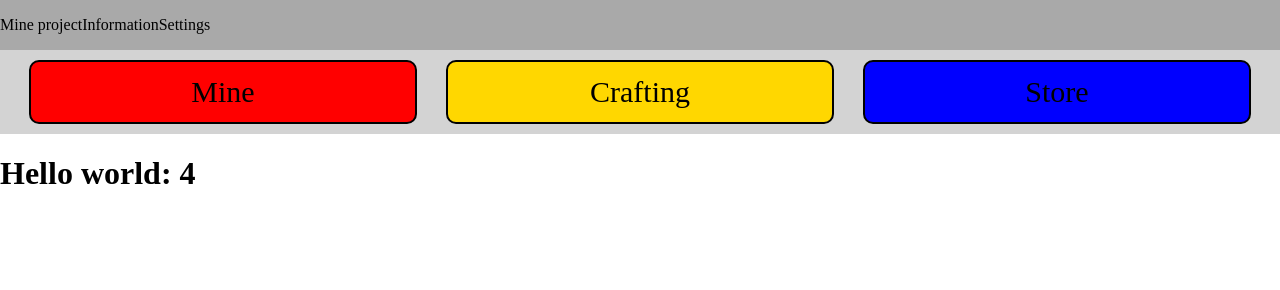
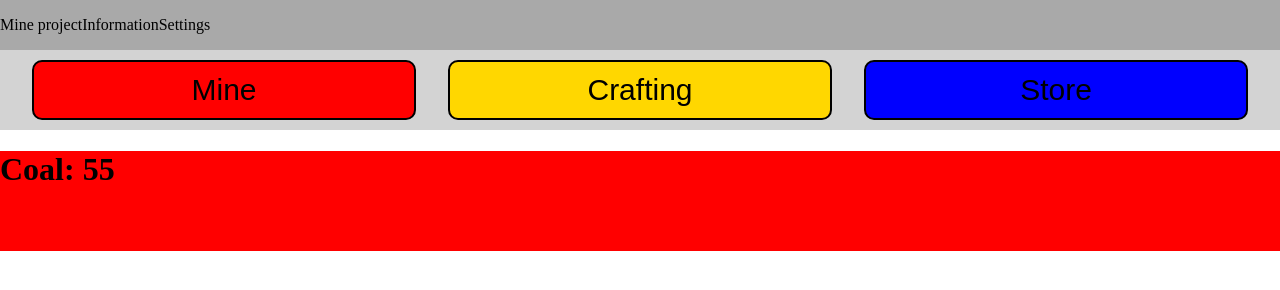
Before and after one commit to MarcoB123456/MineProject, a plain HTML site: page index.html in a window 1280 px wide. Drawn offline with Linux system fonts and the light colour scheme.

Commit message:
Implemented separate pages

```diff
--- a/index.html
+++ b/index.html
@@ -3,11 +3,15 @@
 <head>
     <meta charset="UTF-8">
     <title>MineProject</title>
-    <link rel="stylesheet" type="text/css" href="style.css" />
-    <link rel="stylesheet" type="text/css" href="styles/location.css" />
-    <link rel="stylesheet" type="text/css" href="styles/header.css" />
-    <script src="scripts/location.js" type="text/javascript"></script>
-    <base href="MineProject/"/>
+    <link rel="stylesheet" type="text/css" href="style.css"/>
+    <link rel="stylesheet" type="text/css" href="styles/location.css"/>
+    <link rel="stylesheet" type="text/css" href="styles/header.css"/>
+    <script src="js/location.js" type="text/javascript"></script>
+    <script src="js/mine.js" type="text/javascript"></script>
+    <script src="js/store.js" type="text/javascript"></script>
+    <script src="js/crafting.js" type="text/javascript"></script>
+    <script src="js/resources.js" type="text/javascript"></script>
+    <script src="main.js"></script>
 </head>
 <body>
 <div id="header">
@@ -16,13 +20,14 @@
     <span>Settings</span>
 </div>
 <div id="locations">
-    <a id="mine-button" class="location-button" href="pages/mine.html">Mine</a>
-    <a id="crafting-button" class="location-button">Crafting</a>
-    <a id="store-button" class="location-button">Store</a>
+    <button id="mine-button" class="location-button" onclick="openMine()">Mine</button>
+    <button id="crafting-button" class="location-button" onclick="openCrafting()">Crafting</button>
+    <button id="store-button" class="location-button" onclick="openStore()">Store</button>
 </div>
 
-<h1 id="text"> Hello world </h1>
+<div id="game-screen">
+</div>
 
-<script src="main.js"></script>
+
 </body>
 </html>
--- /dev/null
+++ b/js/crafting.js
@@ -0,0 +1,31 @@
+
+function initCrafting() {
+    let gameScreen = document.getElementById("game-screen");
+
+    let mainCraftingDiv = document.createElement("div");
+    mainCraftingDiv.id = "crafting-screen"
+    mainCraftingDiv.innerHTML = `<h1 id="iron-bar-counter">Iron bars: </h1>`
+    mainCraftingDiv.classList.add("yellow")
+    mainCraftingDiv.classList.add("hidden")
+
+    gameScreen.appendChild(mainCraftingDiv)
+}
+
+function openCrafting() {
+    let craftingScreen = document.getElementById("crafting-screen");
+    craftingScreen.classList.remove("hidden")
+
+    let storeScreen = document.getElementById("store-screen");
+    storeScreen.classList.add("hidden")
+
+    let mineScreen = document.getElementById("mine-screen");
+    mineScreen.classList.add("hidden")
+}
+
+document.addEventListener("increment", (event) => {
+    let ironBarCounter = document.getElementById("iron-bar-counter");
+
+    if (ironBarCounter != null) {
+        ironBarCounter.textContent = "Iron bars: " + event.detail.iron_bar
+    }
+})
--- /dev/null
+++ b/js/mine.js
@@ -0,0 +1,32 @@
+
+
+function initMine() {
+    let gameScreen = document.getElementById("game-screen");
+
+    let mainMineDiv = document.createElement("div");
+    mainMineDiv.id = "mine-screen"
+    mainMineDiv.innerHTML = `<h1 id="coal-counter">Coal</h1>`
+    mainMineDiv.classList.add("red")
+
+    gameScreen.appendChild(mainMineDiv)
+}
+
+function openMine() {
+    let craftingScreen = document.getElementById("crafting-screen");
+    craftingScreen.classList.add("hidden")
+
+    let storeScreen = document.getElementById("store-screen");
+    storeScreen.classList.add("hidden")
+
+    let mineScreen = document.getElementById("mine-screen");
+    mineScreen.classList.remove("hidden")
+}
+
+
+document.addEventListener("increment", (event) => {
+    let coalCounter = document.getElementById("coal-counter");
+
+    if (coalCounter != null) {
+        coalCounter.textContent = "Coal: " + event.detail.coal
+    }
+})
--- /dev/null
+++ b/js/resources.js
@@ -0,0 +1,23 @@
+
+var gold;
+var coal;
+var iron_bar;
+
+
+function initResources() {
+    gold = 0;
+    coal = 50;
+    iron_bar = 100
+}
+
+
+function incrementResources() {
+    gold = gold + 1;
+    coal = coal + 1;
+    iron_bar = iron_bar + 1
+
+
+    const incrementEvent = new CustomEvent("increment", {detail: {"gold": gold, "coal": coal, "iron_bar": iron_bar}})
+
+    document.dispatchEvent(incrementEvent)
+}
--- /dev/null
+++ b/js/store.js
@@ -0,0 +1,30 @@
+
+function initStore() {
+    let gameScreen = document.getElementById("game-screen");
+
+    let mainStoreDiv = document.createElement("div");
+    mainStoreDiv.id = "store-screen"
+    mainStoreDiv.innerHTML = `<h1 id="gold-counter">Yo what is up</h1>`
+    mainStoreDiv.classList.add("blue")
+    mainStoreDiv.classList.add("hidden")
+
+    gameScreen.appendChild(mainStoreDiv)
+}
+function openStore() {
+    let craftingScreen = document.getElementById("crafting-screen");
+    craftingScreen.classList.add("hidden")
+
+    let storeScreen = document.getElementById("store-screen");
+    storeScreen.classList.remove("hidden")
+
+    let mineScreen = document.getElementById("mine-screen");
+    mineScreen.classList.add("hidden")
+}
+
+document.addEventListener("increment", (event) => {
+    let goldCounter = document.getElementById("gold-counter");
+
+    if (goldCounter != null) {
+        goldCounter.textContent = "Gold: " + event.detail.gold
+    }
+})
--- a/main.js
+++ b/main.js
@@ -1,6 +1,15 @@
 let number = 0;
 
-setInterval(setValue, 1000)
+setInterval(incrementResources, 1000)
+
+window.onload = init;
+
+function init() {
+    initResources()
+    initMine()
+    initStore()
+    initCrafting()
+}
 
 function setValue() {
     let element = document.getElementById("text");
--- a/style.css
+++ b/style.css
@@ -4,3 +4,22 @@ html, body {
     padding: 0;
     margin: 0;
 }
+
+.blue {
+    background-color: blue;
+    height: 100px;
+}
+
+.yellow {
+    background-color: yellow;
+    height: 100px;
+}
+
+.red {
+    background-color: red;
+    height: 100px;
+}
+
+.hidden {
+    display: none;
+}
--- a/styles/header.css
+++ b/styles/header.css
@@ -1,7 +1,3 @@
-a:link, a:visited, a:hover, a:active {
-    text-decoration: none;
-}
-
 #header {
     display: flex;
     align-items: center;
```
Also changed, not shown: pages/mine.html (deleted, +0 -22 lines), js/location.js (renamed from scripts/location.js).
